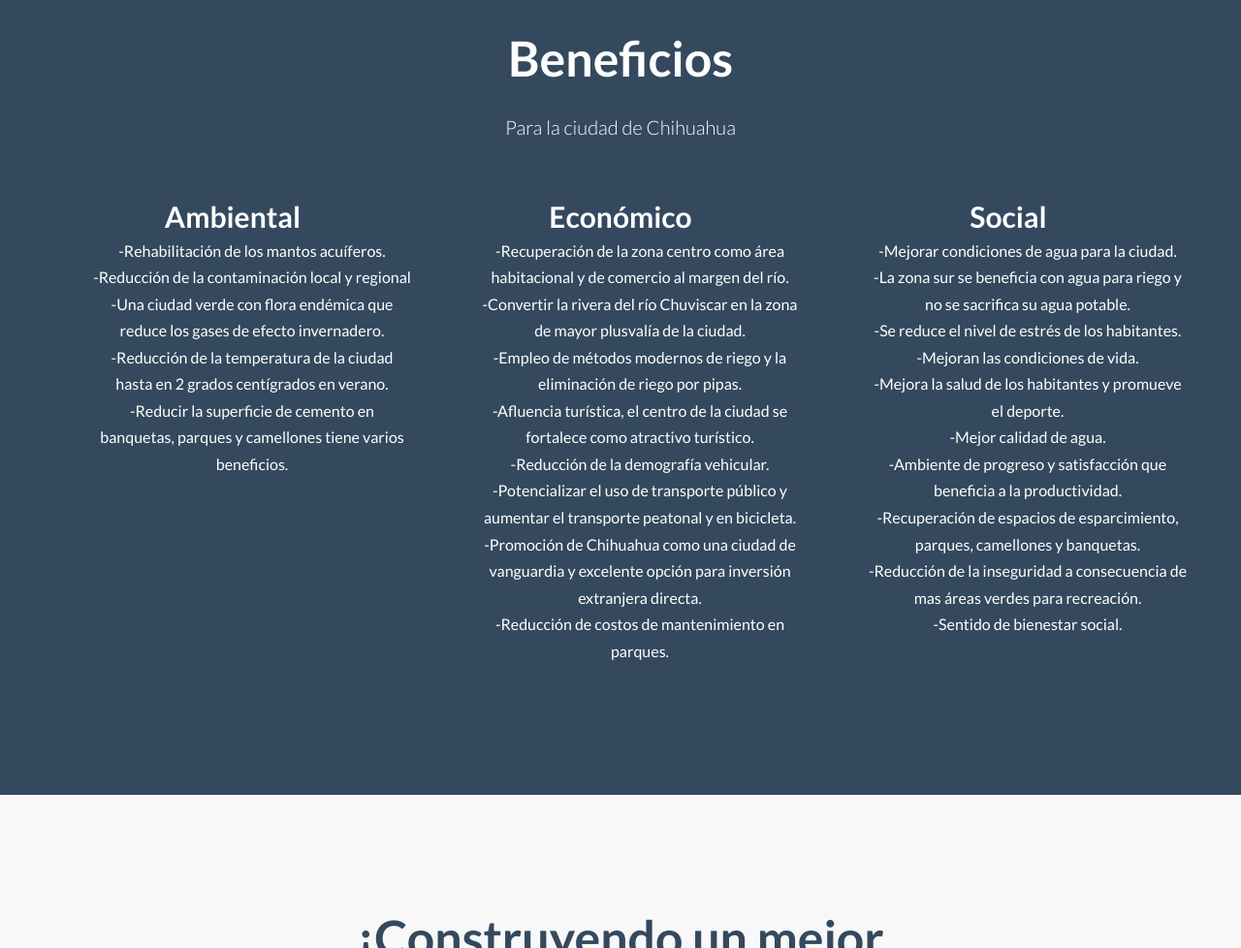
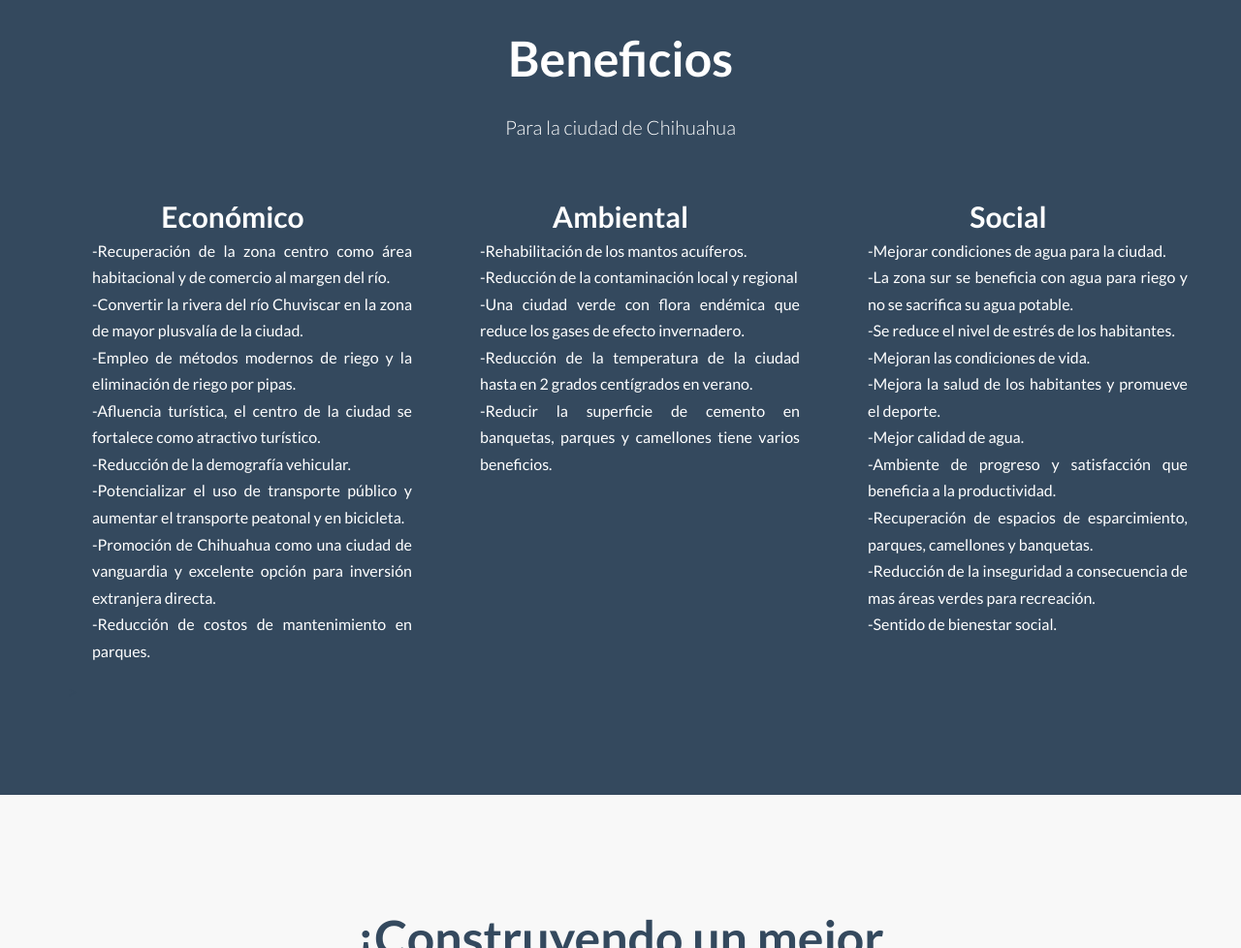
Before and after one commit to SolideTeam6/bawichi, a plain HTML site: page index.html in a window 1280 px wide. Shown: the part 4375-5353 px from the top of the page at 97% size. Drawn offline with Linux system fonts and the light colour scheme.

Commit message:
beneficios

```diff
--- a/css/finalStyle.css
+++ b/css/finalStyle.css
@@ -35,6 +35,9 @@
   .top-60{
     margin-top:-60px;
   }
+  .eco{
+    margin-top:0;
+  }
   .top-100{
     margin-top:0;
   }
--- a/index.html
+++ b/index.html
@@ -313,19 +313,8 @@
                 </div>
                 <div class="row">
                   <div class="col-xs-12 col-sm-4 fadeInDown beneficios">
-                    <h3 class="white">Ambiental</h3>
-                      <ul class="white">
-                        <li>-Rehabilitación de los mantos acuíferos.</li>
-                        <li>-Reducción de la contaminación local y regional</li>
-                        <li>-Una ciudad verde con flora endémica que reduce los gases de efecto invernadero.</li>
-                        <li>-Reducción de la temperatura de la ciudad hasta en 2 grados centígrados en verano.</li>
-                        <li>-Reducir la superficie de cemento en banquetas, parques y camellones tiene varios beneficios.</li>
-                      </ul>
-
-                  </div>
-                  <div class="col-xs-12 col-sm-4 fadeInDown beneficios">
-                    <h3 class="white top-60">Económico</h3>
-                    <ul class="white">
+                    <h3 class="white top-60 eco">Económico</h3>
+                    <ul class="white" style="text-align:justify">
                       <li>-Recuperación de la zona centro como área habitacional y de comercio al margen del río.</li>
                       <li>-Convertir la rivera del río Chuviscar en la zona de mayor plusvalía de la ciudad.</li>
                       <li>-Empleo de métodos modernos de riego y la eliminación de riego por pipas.</li>
@@ -337,8 +326,19 @@
                     </ul>
                   </div>
                   <div class="col-xs-12 col-sm-4 fadeInDown beneficios">
+                    <h3 class="white top-60" >Ambiental</h3>
+                      <ul class="white" style="text-align:justify">
+                        <li>-Rehabilitación de los mantos acuíferos.</li>
+                        <li>-Reducción de la contaminación local y regional</li>
+                        <li>-Una ciudad verde con flora endémica que reduce los gases de efecto invernadero.</li>
+                        <li>-Reducción de la temperatura de la ciudad hasta en 2 grados centígrados en verano.</li>
+                        <li>-Reducir la superficie de cemento en banquetas, parques y camellones tiene varios beneficios.</li>
+                      </ul>
+
+                  </div>
+                  <div class="col-xs-12 col-sm-4 fadeInDown beneficios">
                     <h3 class="white top-60">Social</h3>
-                      <ul class="white">
+                      <ul class="white" style="text-align:justify">
                         <li>-Mejorar condiciones de agua para la ciudad.</li>
                         <li>-La zona sur se beneficia con agua para riego y no se sacrifica su agua potable.</li>
                         <li>-Se reduce el nivel de estrés de los habitantes.</li>
```
Also changed, not shown: css/style.css (line endings or trailing spaces).
